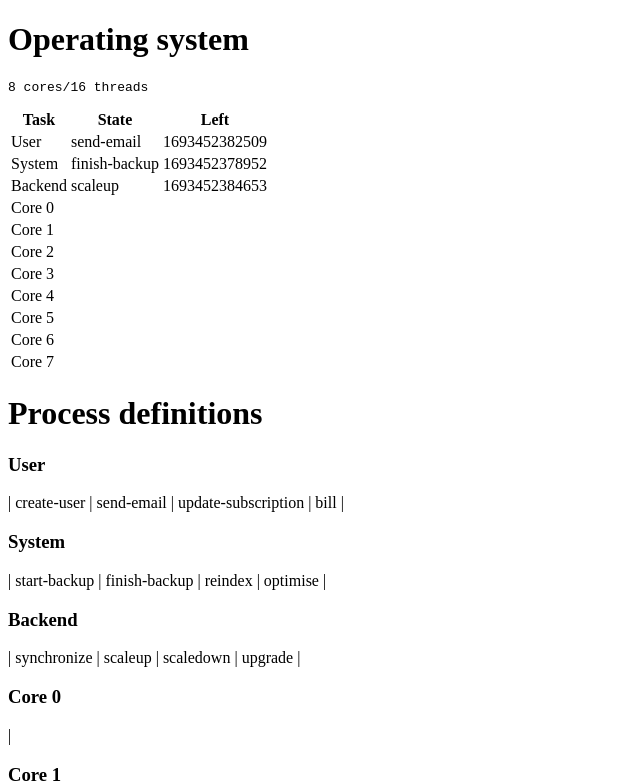
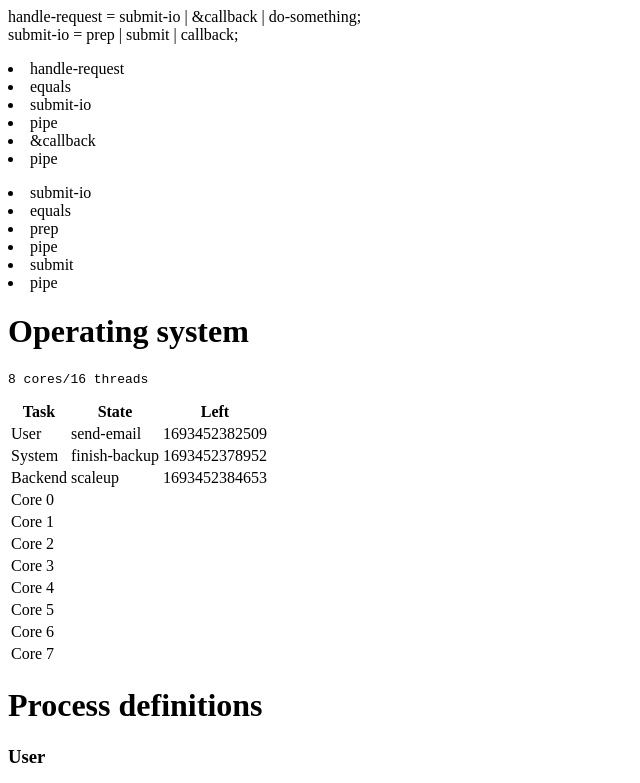
Before and after one commit to samsquire/operating-system-simulation, a website: page index.html in a window 1280 px wide. Shown: the top 783 px of the page, without its empty margins (0-640 px from the left). Drawn offline with nearby package versions, Linux system fonts and the light colour scheme.

Commit message:
Event parsing

```diff
--- a/index.html
+++ b/index.html
@@ -12,7 +12,10 @@
 </head>
 
 <body>
+  <div id="events"></div>
+  <div id="parsedevents"></div>
   <div id="content"></div>
+
   <h1>Processes</h1>
   <canvas width="800" height="800" id="screen"></canvas>
   <h1>Program</h1>
--- a/script.js
+++ b/script.js
@@ -21,18 +21,18 @@ function getchar() {
 
   if (parse.pos + 1 >= parse.program.length) {
     parse.end = true;
-    return program.charAt(parse.pos);
+    return parse.program.charAt(parse.pos);
   }
-  var char = program.charAt(parse.pos);
+  var char = parse.program.charAt(parse.pos);
   parse.pos = parse.pos + 1;
   parse.last_char = char;
   return char;
 }
 
-const regex = /[A-Za-z0-9_-]/g;
+const regex = /[A-Za-z0-9_\-\&]/g;
 
 function gettok() {
-  while (!parse.end && (parse.last_char == "\n" || parse.last_char == " ")) {
+  while (!parse.end && (parse.last_char == "\t" || parse.last_char == "\n" || parse.last_char == " ")) {
     getchar();
   }
   if (parse.last_char == "|") {
@@ -52,23 +52,26 @@ function gettok() {
   if (parse.last_char.match(regex)) {
     var identifier = ""
     while (!parse.end && parse.last_char.match(regex)) {
+
       identifier += parse.last_char;
       getchar();
-
-
     }
     return identifier;
   }
-
+  // console.log("symbol[" + parse.last_char + "]");
 }
 
 function parseprogram(program) {
-  parse.program = program;
+  console.log(program);
+  parse.program = program.replace(/\u00A0/g, '');;
   var token = gettok();
-  console.log(token);
+  console.log("token", token);
+  var statements = [];
   while (!parse.end) {
     var statement = [];
-    while (!parse.end && token != "eol") {
+    statements.push(statement);
+    while (!parse.end && token != "eol" && token != undefined) {
+      console.log("innerloop");
       statement.push(token);
       token = gettok();
       console.log(token);
@@ -78,9 +81,13 @@ function parseprogram(program) {
     console.log(statement);
 
   }
+  parse.last_char = " ";
+  parse.pos = 0;
+  parse.end = false;
+  return statements;
 }
-parseprogram(program);
-
+var initialprogram = parseprogram(program);
+console.log(initialprogram);
 var tickInterval = 100;
 var c = document.getElementById("screen");
 var ctx = c.getContext("2d");
@@ -795,3 +802,40 @@ function cycles() {
 }
 
 setInterval(cycles, 100);
+
+var eventprograms = [
+  `handle-request = submit-io | &callback | do-something;`,
+  `submit-io = prep | submit | callback;`
+]
+function refresheventprograms() {
+  $("#events").empty();
+  for (var x = 0; x < eventprograms.length; x++) {
+    var program = $("#events").append(`<div contenteditable>${eventprograms[x]}</div>`);
+    $(program).on("input", function() {
+      eventprograms[x] = $(program).text();
+      mergeTasks();
+    })
+
+  };
+  mergeTasks();
+}
+
+function mergeTasks() {
+
+  $("#parsedevents").empty();
+  for (var x = 0; x < eventprograms.length; x++) {
+    var statements = parseprogram(eventprograms[x]);
+    console.log(statements);
+    var ul = $("#parsedevents").append("<ol></ol>")
+    for (var n = 0; n < statements.length; n++) {
+
+      for (var b = 0; b < statements[n].length; b++) {
+        ul.append(`<li>${statements[n][b]}</li>`)
+      }
+    }
+    //var taskA = $("")
+
+  }
+}
+mergeTasks();
+refresheventprograms();
--- a/style.css
+++ b/style.css
@@ -4,7 +4,7 @@ html {
 }
 
 #content {
-  height: 1000px;
+  /* height: 1000px;*/
 }
 
 #program td {
```
